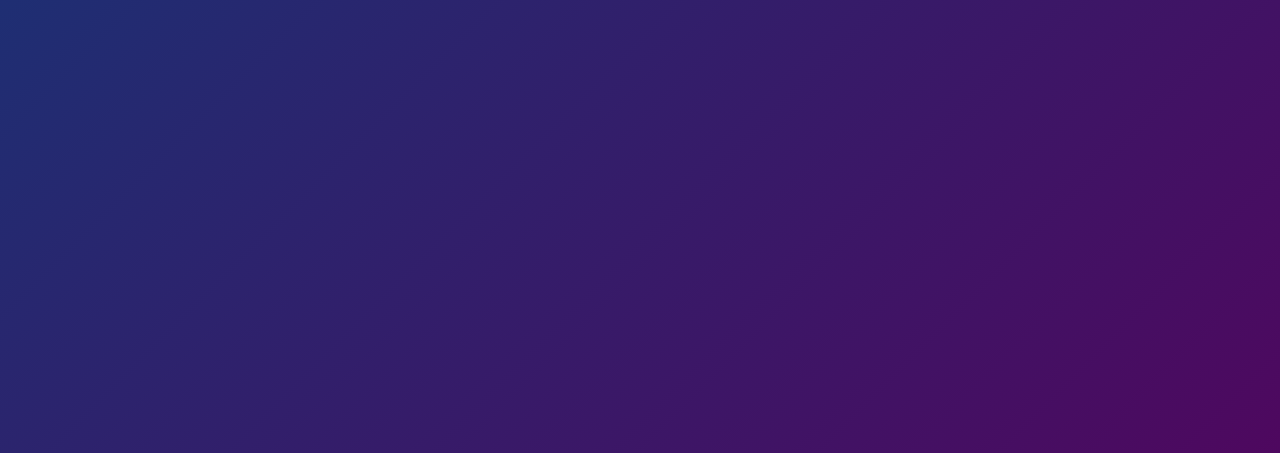
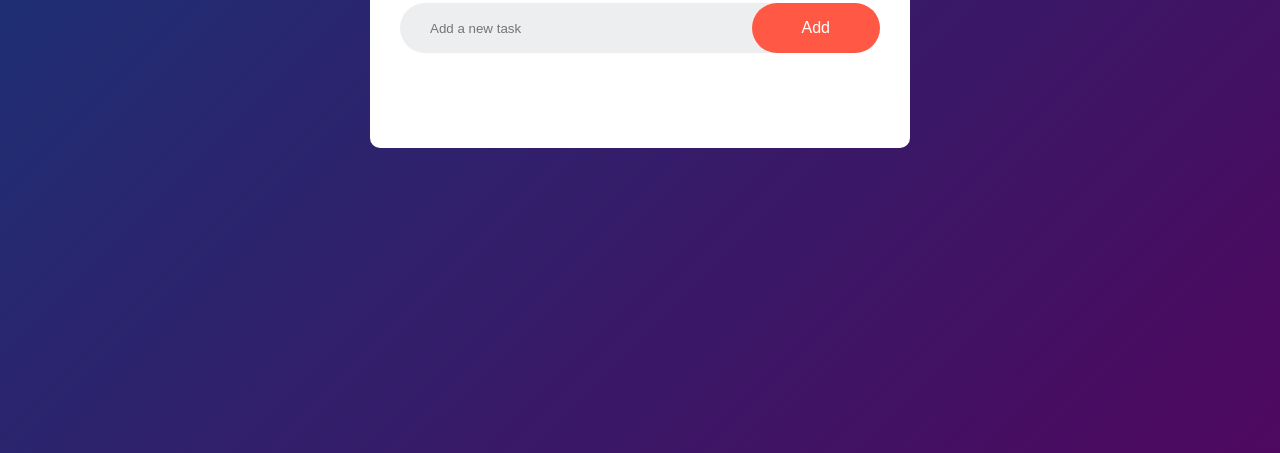
Before and after one commit to SheikhSahil-SDE/ToDo-List, a plain HTML site: page index.html in a window 1280 px wide. Shown: the part 347-800 px from the top of the page. Drawn offline with Linux system fonts and the light colour scheme.

Commit message:
Update style.css

```diff
--- a/style.css
+++ b/style.css
@@ -14,7 +14,7 @@
     width: 100%;
     max-width: 540px;
     background: #fff;
-    margin: 100px auto 20px;
+    margin: 250px auto 20px;
     padding: 40px 30px 70px;
     border-radius: 10px;
 }
```
